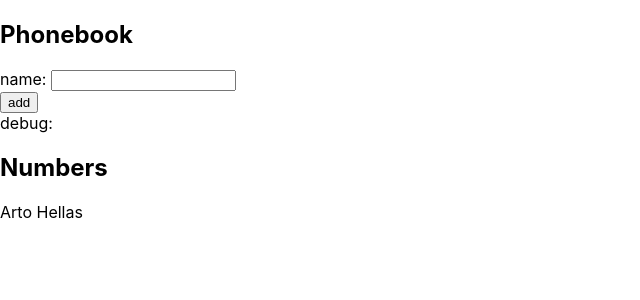
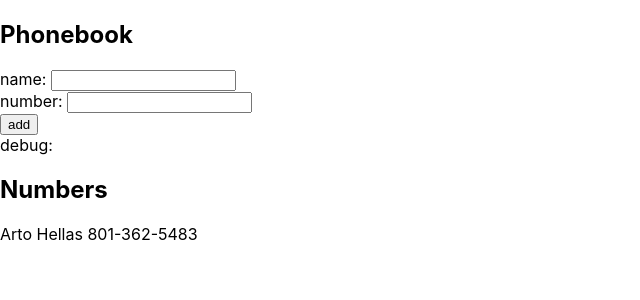
Before and after one commit to mkcyoung/fullstack-helsinki, a React (Create React App) app in the folder part2/phonebook/: page / in a window 1280 px wide. Shown: the top 300 px of the page, without its empty margins (0-640 px from the left). Built offline with nearby package versions, Linux system fonts and the light colour scheme.

Commit message:
excercise 2.8

```diff
--- a/part2/phonebook/src/App.js
+++ b/part2/phonebook/src/App.js
@@ -1,19 +1,27 @@
 import React, { useState } from 'react'
 
 
-const Number = (props) => {
-  return <div>{props.name}</div>
+const Entry = (props) => {
+  return <div>{props.name} {props.number}</div>
 }
 
 const App = () => {
   const [ persons, setPersons ] = useState([
-    { name: 'Arto Hellas' }
+    { name: 'Arto Hellas',
+      number: '801-362-5483'
+    }
   ])
   const [ newName, setNewName ] = useState('')
+  const [ newNumber, setNewNumber ] = useState('')
 
   const handleNewName = (event) => {
     console.log(event.target.value)
     setNewName(event.target.value)
+  }
+
+  const handleNewNumber = (event) => {
+    console.log(event.target.value)
+    setNewNumber(event.target.value)
   }
 
   const addName = (event) => {
@@ -29,12 +37,14 @@ const App = () => {
     }
     // create new person object with name, etc.
     const personObject = {
-      name: newName
+      name: newName,
+      number: newNumber
     }
     // update the persons state with new stuff
     setPersons(persons.concat(personObject))
     // reset the new name
     setNewName('')
+    setNewNumber('')
   }
 
   return (
@@ -48,13 +58,19 @@ const App = () => {
           />
         </div>
         <div>
+          number: <input
+          value={newNumber}
+          onChange={handleNewNumber}
+          />
+        </div>
+        <div>
           <button type="submit">add</button>
         </div>
         <div>debug: {newName}</div>
       </form>
       <h2>Numbers</h2>
       <div>
-        {persons.map((entry) => <Number key={entry.name} name={entry.name} />)}
+        {persons.map((entry) => <Entry key={entry.name} name={entry.name} number={entry.number} />)}
       </div>
     </div>
   )
```
